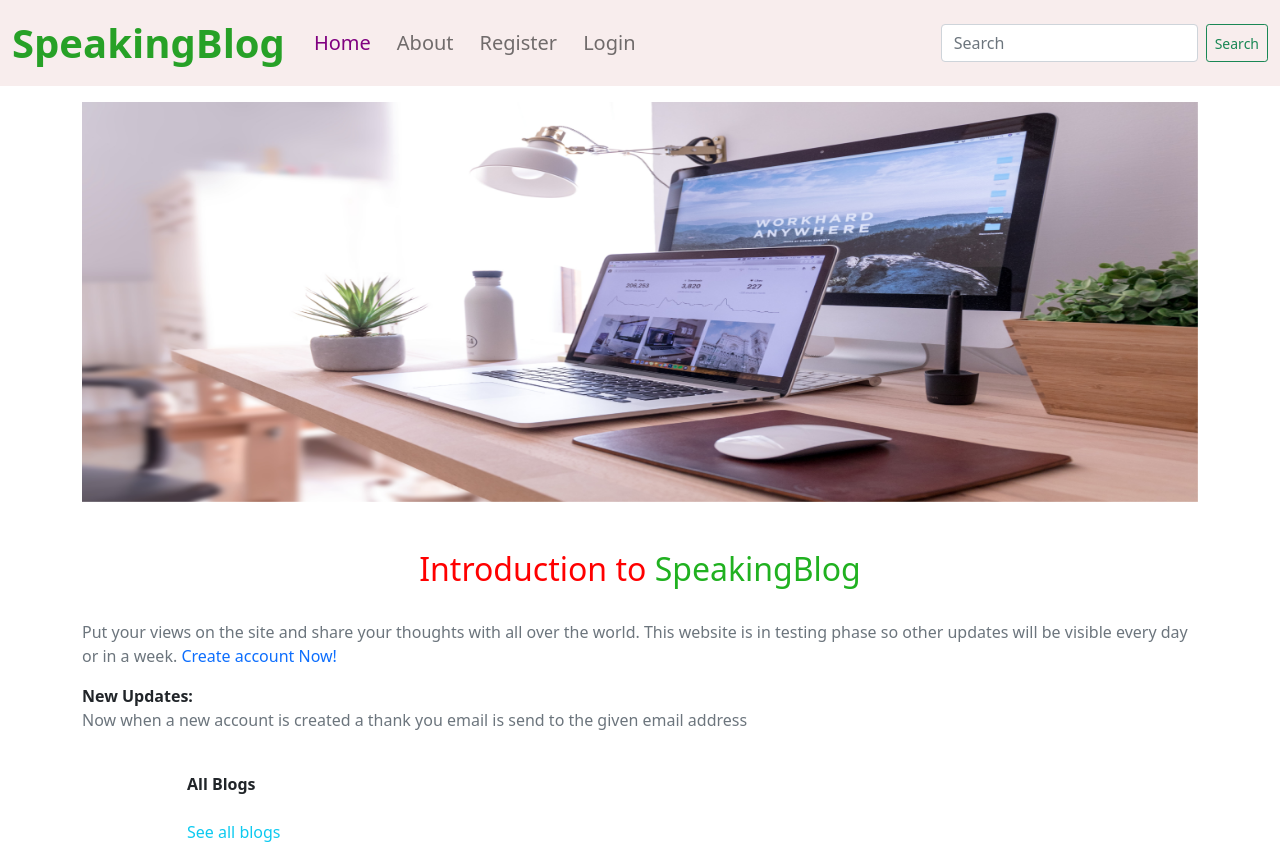
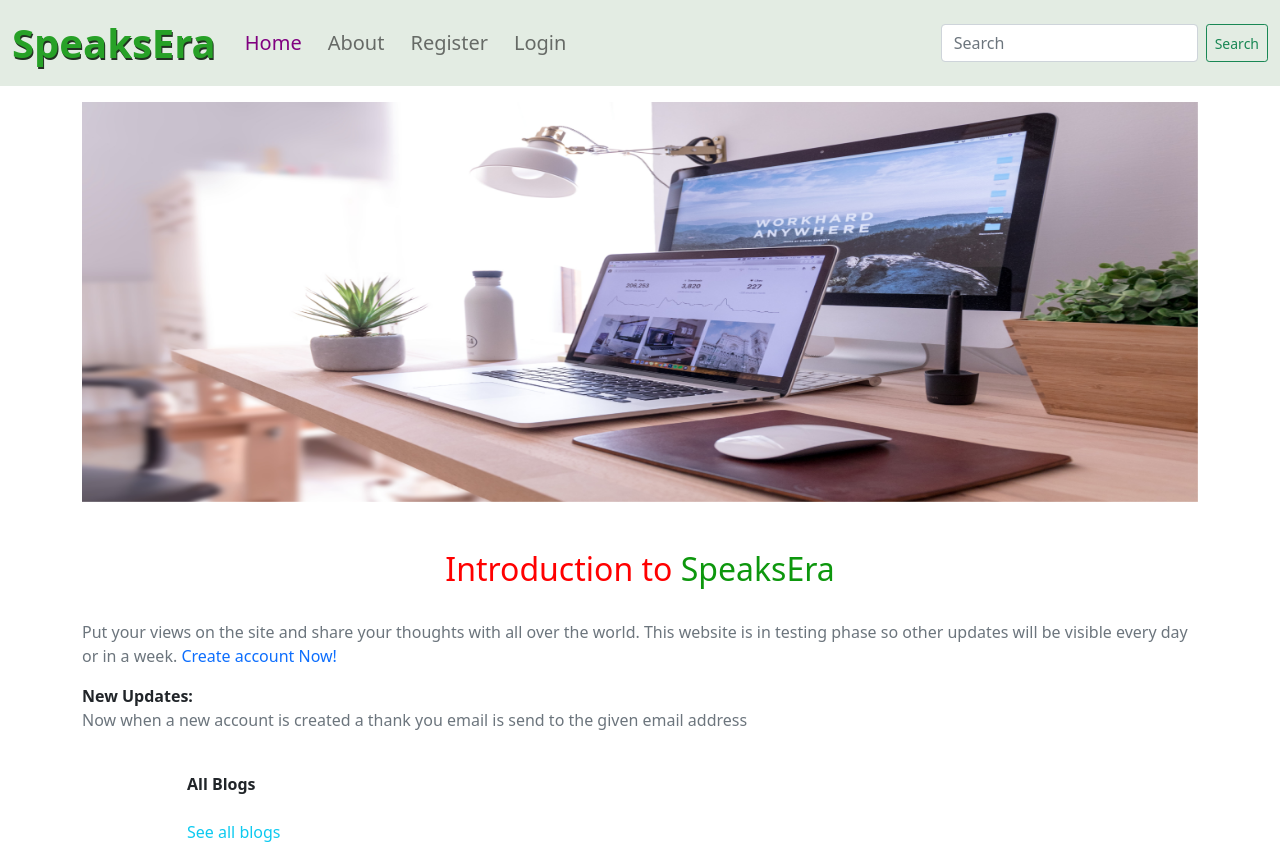
Before and after one commit to Rohitkumar15697/Speaking_blog_postgres, a Django app: page / in a window 1280 px wide. Shown: the top 842 px of the page. Run offline with Django 3.2, Linux system fonts and the light colour scheme; data that the repository does not hold is empty; some libraries are stand-ins or nearby versions.

Commit message:
speaksera

```diff
--- a/account/views.py
+++ b/account/views.py
@@ -17,7 +17,7 @@ def register(request):
 
         #Sending Thank you E-mail
         email_subject="From SpeakingBlog"
-        email_message=f"Thank you {username} for creating account in 'www.speaksera.co.in'. Now go to login (https://speakingblog.herokuapp.com/account/login/) and enjoy your with your account. "
+        email_message=f"Thank you {username} for creating account in 'www.speaksera.co.in'. Now go to login (https://speakingblog.herokuapp.com/account/login/) and enjoy with your SpeaksEra account. "
         email_from=settings.EMAIL_HOST_USER
         email_to=[useremail,'rohitkumar.kumar15697@gmail.com']
         send_mail(email_subject,email_message,email_from,email_to, fail_silently=False)
--- a/templates/base.html
+++ b/templates/base.html
@@ -20,8 +20,8 @@
     <style>
       body{padding:0px;margin:0px;}
 
-      .headernav{background-color:rgb(209, 253, 200); transition: background-color 1s;;}
-      .headernav:hover{background-color:rgb(248, 237, 237);}
+      .headernav{background-color:rgb(245, 247, 244); transition: background-color 1s;;}
+      .headernav:hover{background-color:rgb(227, 236, 227);}
 
       .headernav ul li a{margin:5px;}
       .footer{height:50px;}
@@ -36,10 +36,12 @@
 
      @media screen and (max-width:700px){
        nav{font-size:19px;}
-       .navbar-brand{font-size:28px;}
+       .navbar-brand{font-size:30px;}
      }
     </style>
 </head>
+
+
 <body>
     {%url 'homeapp:home' as home%}
     {%url 'homeapp:about' as about%}
@@ -52,7 +54,7 @@
 
     <nav class="navbar navbar-expand-lg navbar-light headernav" >
   <div class="container-fluid">
-    <a class='navbar-brand fs-1 fw-bold' style="color:rgb(39, 161, 39);" href={{home}}>SpeakingBlog</a>
+    <a class='navbar-brand fs-1 fw-bold' style="color:rgb(39, 161, 39);text-shadow:1px 2px rgb(34, 49, 34);" href={{home}}>SpeaksEra</a>
     <button class="navbar-toggler" type="button" data-bs-toggle="collapse" data-bs-target="#navbarNav"  >
       <span class="navbar-toggler-icon"></span>
     </button>
--- a/templates/blogpost_detail.html
+++ b/templates/blogpost_detail.html
@@ -1,7 +1,7 @@
 {%extends 'base.html' %}
 
     {%block head%}
-        <meta name='description' content={{data.post | truncatechars:100}}>
+        <meta name='description' content={{data.post | truncatechars:150}}>
      {%endblock%}
     {%block title%} {{data.title}} {%endblock%}
 
--- a/templates/index.html
+++ b/templates/index.html
@@ -52,7 +52,7 @@
 
                 <div class='intro-text'>
                     <br><br>
-                    <h2  style='text-align:center;color:red;'>Introduction to <span style='color:rgb(32, 177, 32);'>SpeakingBlog</span></h2><br>
+                    <h2  style='text-align:center;color:red;'>Introduction to <span style='color:rgb(13, 151, 13);'>SpeaksEra</span></h2><br>
                     <p class='text-muted'>Put your views on the site and share your thoughts with all over the world.
                     This website is in testing phase so other updates will be visible every day or in a week.
 
```
